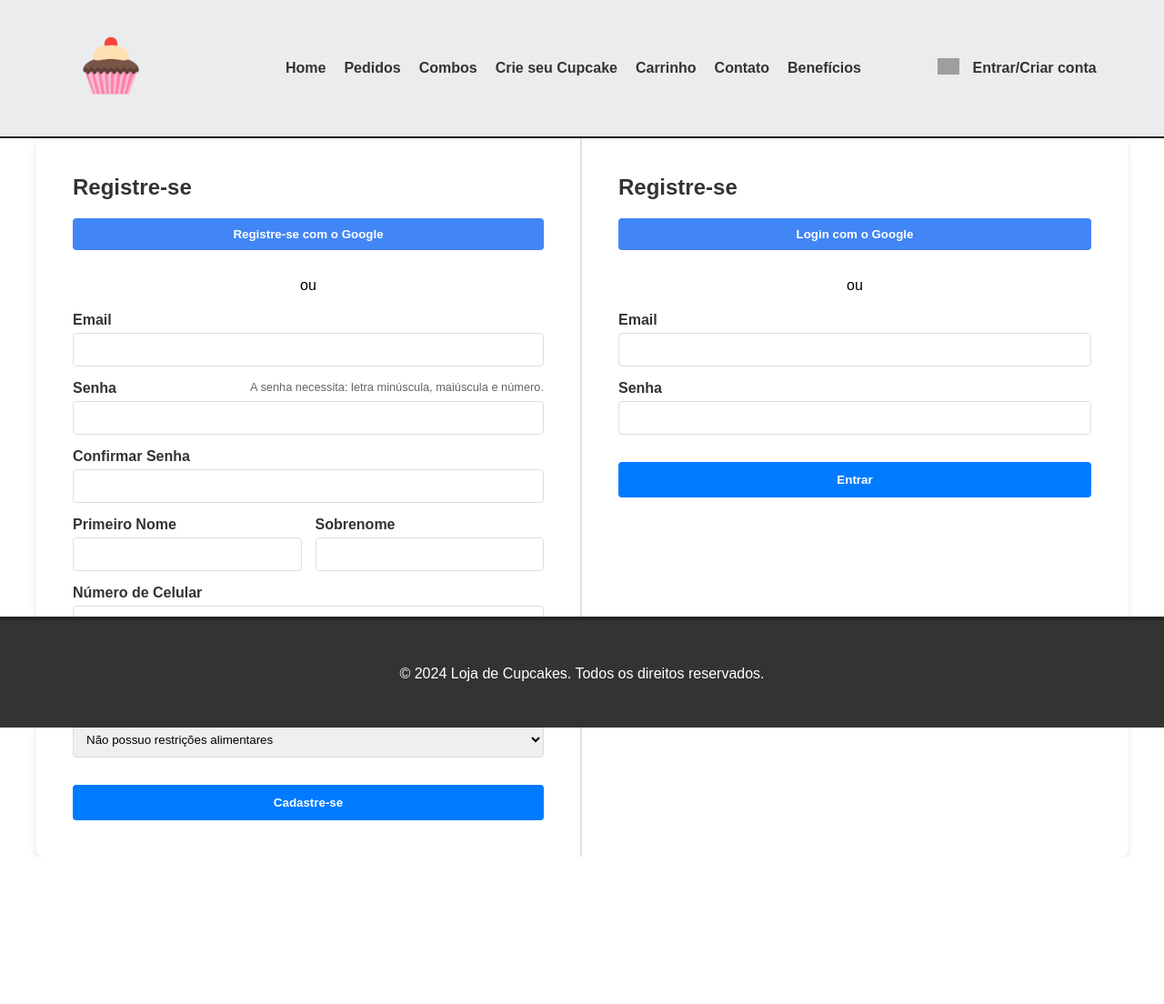
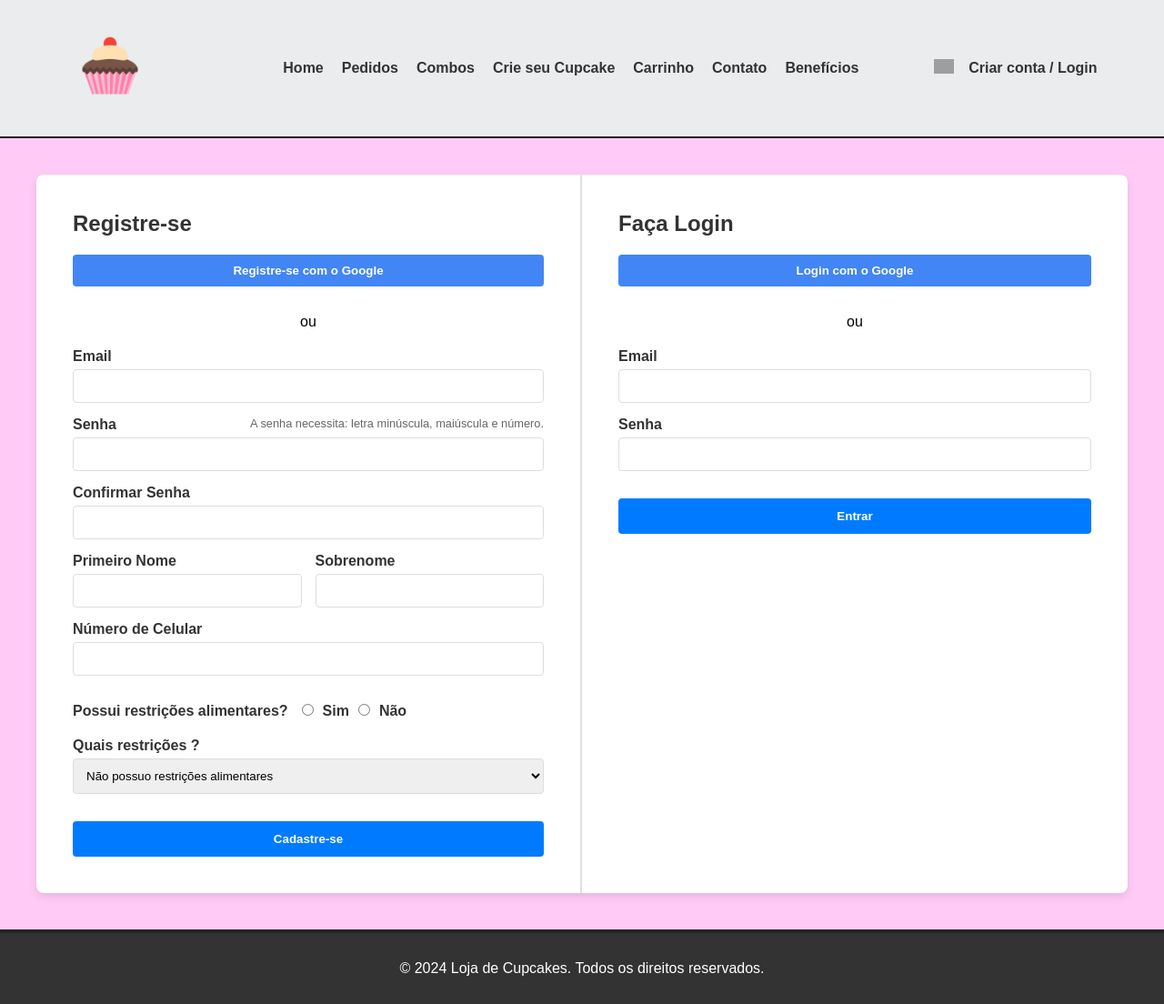
Before and after one commit to Miguel-Aguiar/virtual-cupcake-store, a PHP site: page /login.html in a window 1280 px wide. Shown: the whole page at 91% size. Before the commit the page ends 942 px from the top, so only its background shows below. Run offline with PHP 8.4, Linux system fonts and the light colour scheme; grey boxes are pictures that could not be loaded.

Commit message:
Pequenas melhorias e efeitos de transição

```diff
--- a/View/home.html
+++ b/View/home.html
@@ -30,9 +30,9 @@
             </ul>
             <div class="account-area">
                 <div class="cart-icon">
-                    <a href="#" onclick="toggleCart()" ><img src="./assets/carrinhop.png" alt="" /></a>
+                    <a href="#" onclick="toggleCart()" ><img src="./assets/carrinhop.png" /></a>
                 </div>
-                <a href="login.html" class="login-link">Entrar / Criar conta</a>
+                <a href="login.html" class="login-link">Criar conta / Login</a>
             </div>
         </nav>
     </header>
@@ -116,7 +116,6 @@
             </div>
         </section>
     </main>
-
     <footer class="footer">
         <p>&copy; 2024 Loja de Cupcakes. Todos os direitos reservados.</p>
     </footer>
--- a/View/login.html
+++ b/View/login.html
@@ -27,7 +27,7 @@
                 <div class="cart-icon">
                     <img src="cart-icon.png" alt="" />
                 </div>
-                <a href="#" class="login-link">Entrar/Criar conta</a>
+                <a href="#" class="login-link">Criar conta / Login</a>
             </div>
         </nav>
     </header>
@@ -89,7 +89,7 @@
 
         <!-- Bloco de Login -->
         <div class="login-block">
-            <h2>Registre-se</h2>
+            <h2>Faça Login</h2>
             <button class="google-register">Login com o Google</button>
             <p>ou</p>
 
@@ -104,9 +104,8 @@
             </form>
         </div>
     </div>
-
     <footer class="footer">
-        <p>&copy; 2024 Loja de Cupcakes. Todos os direitos reservados.</p>
+        <span>&copy; 2024 Loja de Cupcakes. Todos os direitos reservados.</span>
     </footer>
 </body>
 </html>
--- a/View/style.css
+++ b/View/style.css
@@ -6,6 +6,7 @@
 
 body {
     font-family: Arial, sans-serif;
+    background-color: #ffcbf6;
 }
 
 header {
@@ -26,6 +27,7 @@ header {
 .logo {
     width: 96px;
     border: 5px solid #ebecee;
+    transition: all 0.5s ease;
 }
 
 .logo img {
@@ -54,7 +56,7 @@ header {
 }
 
 .menu li a:hover {
-    color: #007bff;
+    color: #ffa2ff;
 }
 
 #Home a.active {
@@ -72,6 +74,11 @@ header {
 .cart-icon img {
     width: 24px;
     cursor: pointer;
+    border: 1px solid #ebecee;
+}
+
+.cart-icon img:hover {
+    border: none;
 }
 
 .login-link {
@@ -82,7 +89,7 @@ header {
 }
 
 .login-link:hover {
-    color: #007bff;
+    color: #ffa2ff;
 }
 
 /* Aba do carrinho (inicialmente oculta) */
@@ -169,7 +176,7 @@ div.qtd div.center:hover {
 
 main {
     position: absolute;
-    top: 49%;
+    top: 53%;
     left: 50%;
     transform: translateX(-50%) translateY(-50%);
 }
@@ -205,6 +212,14 @@ main {
     flex-direction: column;
     justify-content: space-evenly;
     align-items: center;
+}
+
+.highlight-item a img {
+    border: 3px solid white;
+}
+
+.highlight-item a img:hover {
+    border: 1px solid white;
 }
 
 .border {
@@ -252,6 +267,10 @@ span.pag {
     font-size: 1em;
 }
 
+#Login .footer {
+    position: relative;
+}
+
 /* Login */
 
 .auth-container {
@@ -261,7 +280,7 @@ span.pag {
     border-radius: 8px;
     overflow: hidden;
     box-shadow: 0 4px 10px rgba(0, 0, 0, 0.1);
-    margin: 0 auto;
+    margin: 40px auto;
 }
 
 .register-block, .login-block {
```
